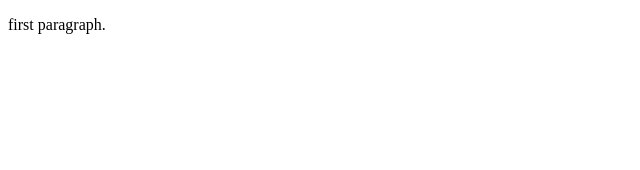
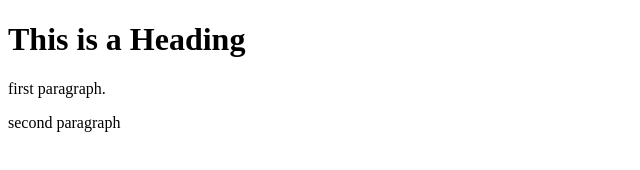
Before and after one commit to flyingwolf1701/learning-git, a plain HTML site: page index.html in a window 1280 px wide. Shown: the whole page, without its empty margins (0-640 px from the left). Drawn offline with Linux system fonts and the light colour scheme.

Commit message:
Update index.html

```diff
--- a/index.html
+++ b/index.html
@@ -6,7 +6,9 @@
 </head>
 
 <body>
+    <h1>This is a Heading</h1>
     <p>first paragraph.</p>
+    <p>second paragraph</p>
 </body>
 
 </html>
```
